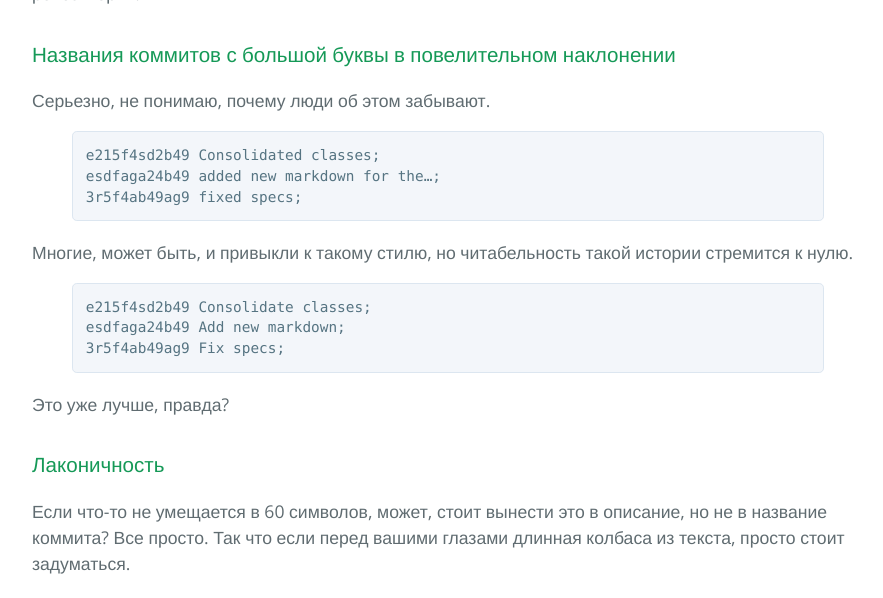
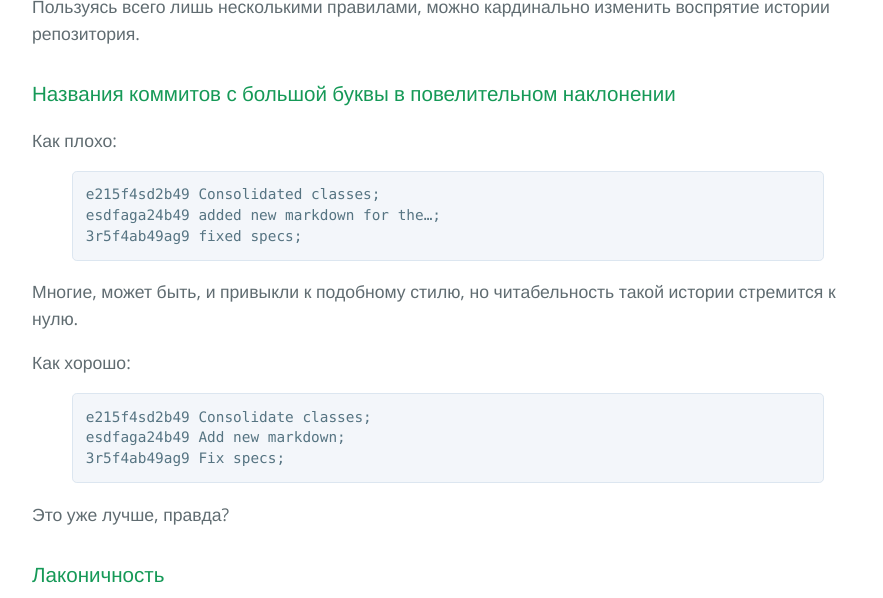
Before and after one commit to Socucius/socucius.github.io, a Jekyll site: the page built from _posts/2016-07-18-clean-commits.markdown, in a window 1280 px wide and 1400 px high, scrolled down 648 px, cut to the strip 172-770 px from the top of the window. Shown: the whole strip, without its empty margins (192-1075 px from the left). Built offline with Jekyll 4.4.1, drawn with Linux system fonts in a browser that asks for light colours; some of the changed text lies outside the part shown.

Commit message:
Update post about clean commits

```diff
--- a/_posts/2016-07-18-clean-commits.markdown
+++ b/_posts/2016-07-18-clean-commits.markdown
@@ -10,7 +10,7 @@ date: '2016-07-18'
 
 ### Названия коммитов с большой буквы в повелительном наклонении
 
-Серьезно, не понимаю, почему люди об этом забывают.
+Как плохо:
 
 {% highlight text %}
 e215f4sd2b49 Consolidated classes;
@@ -18,7 +18,9 @@ esdfaga24b49 added new markdown for the…;
 3r5f4ab49ag9 fixed specs;
 {% endhighlight %}
 
-Многие, может быть, и привыкли к такому стилю, но читабельность такой истории стремится к нулю.
+Многие, может быть, и привыкли к подобному стилю, но читабельность такой истории стремится к нулю.
+
+Как хорошо:
 
 {% highlight text %}
 e215f4sd2b49 Consolidate classes;
@@ -30,8 +32,10 @@ esdfaga24b49 Add new markdown;
 
 ### Лаконичность
 
-Если что-то не умещается в 60 символов, может, стоит вынести это в описание, но не в название коммита? Все просто.
-Так что если перед вашими глазами длинная колбаса из текста, просто стоит задуматься.
+Если что-то не умещается в 60 символов, может, стоит вынести это в описание, но не в название коммита?
+Серьезно, никому не хочется вдумываться и читать длинную строку текста.
+
+### Обновление от 28 июля 2017:
 
 Хочется закончить картинкой, которую я позаимствовал из твиттера [CTO GitLab](https://twitter.com/dzaporozhets).
 
```
Also changed, not shown: other parts of _posts/2016-07-18-clean-commits.markdown (+1 -1 lines).
